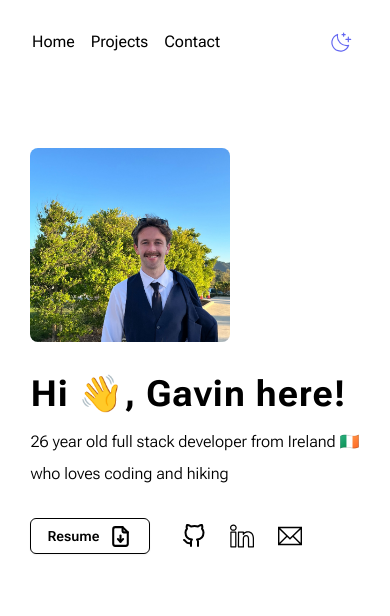
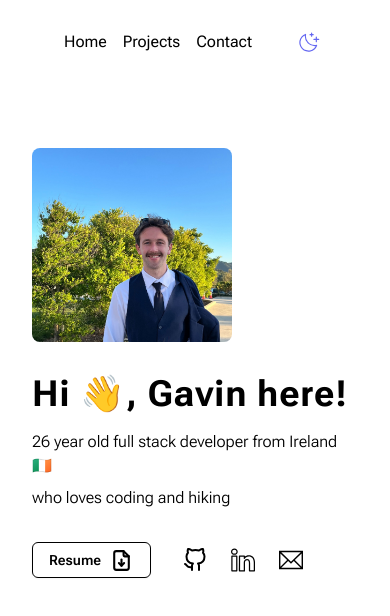
Before and after one commit to GavPri/gavprior, a Next.js app: page / in a window 390 px wide. Shown: the top 616 px of the page. Built offline with nearby package versions, Linux system fonts and the light colour scheme.

Commit message:
adjust margin

```diff
--- a/app/layout.js
+++ b/app/layout.js
@@ -16,7 +16,7 @@ const robotoFlex = Roboto_Flex({
 export default function RootLayout({ children }) {
   return (
     <html lang="en" className={`${robotoFlex.className}`}>
-      <body className="dark flex flex-col justify-center items-center max-w-3xl mx-auto bg-background overflow-x-hidden">
+      <body className="dark flex flex-col justify-center items-center max-w-3xl bg-background overflow-x-hidden mx-8 sm:mx-auto">
         <Navbar />
         {children}
       </body>
```
